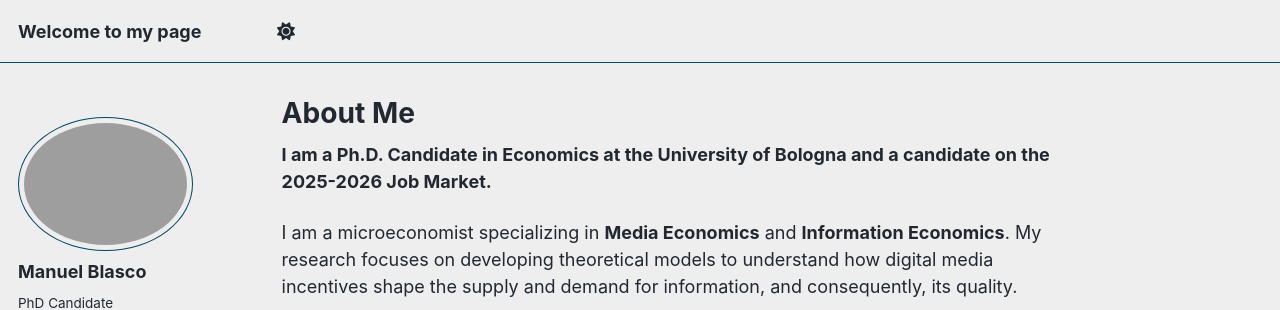
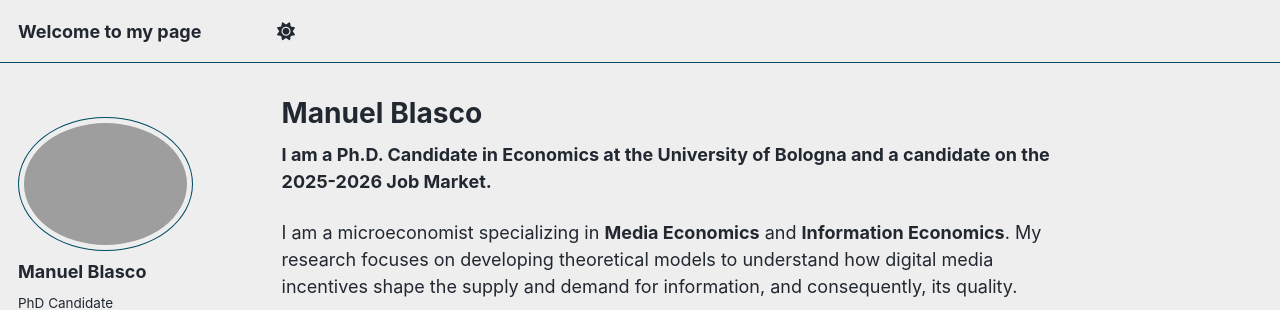
Before and after one commit to ManuelBlasco/manuelblasco.github.io, a Jekyll site: the page built from _pages/about.md, in a window 1280 px wide and 1284 px high. Shown: the top 310 px of the window. Built offline with Jekyll 4.4.1, drawn with Linux system fonts in a browser that asks for light colours; a script that is not in the unit is left out.

Commit message:
Update about.md

```diff
--- a/_pages/about.md
+++ b/_pages/about.md
@@ -1,7 +1,7 @@
 ---
 permalink: /
-title: "About Me"
-excerpt: "About me"
+title: "Manuel Blasco"
+excerpt: "Manuel Blasco"
 author_profile: true
 redirect_from:
   - /about/
```
